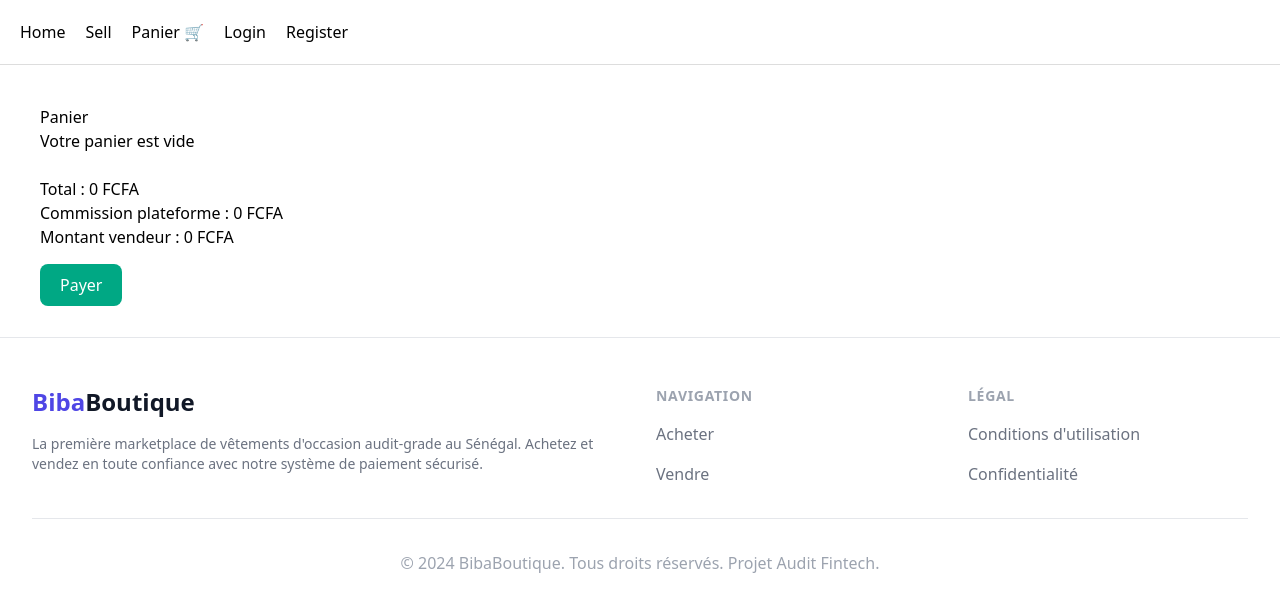
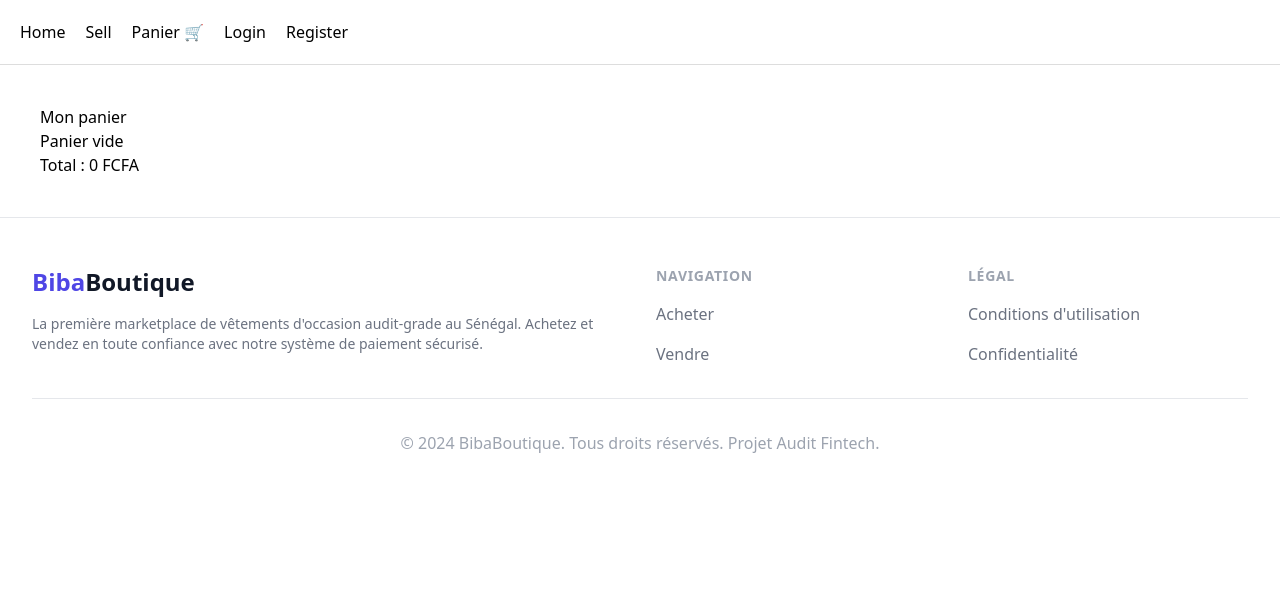
Before and after one commit to psakho922/vinted-web, a Next.js app: page /panier in a window 1280 px wide. Shown: the top 612 px of the page. Built offline with nearby package versions, Linux system fonts and the light colour scheme.

Commit message:
Update page.tsx

```diff
--- a/src/app/panier/page.tsx
+++ b/src/app/panier/page.tsx
@@ -1,7 +1,6 @@
 "use client";
 
 import { useEffect, useState } from "react";
-import Link from "next/link";
 
 export default function PanierPage() {
 
@@ -9,63 +8,57 @@ export default function PanierPage() {
 
   useEffect(() => {
 
-    const stored = JSON.parse(localStorage.getItem("cart") || "[]");
+    const savedCart = localStorage.getItem("cart");
 
-    setCart(stored);
+    if (savedCart) {
+      setCart(JSON.parse(savedCart));
+    }
 
   }, []);
 
-  const total = cart.reduce((sum, p) => sum + Number(p.price), 0);
+  const total = cart.reduce((sum, p) => sum + p.price, 0);
 
-  const commission = total * 0.1;
+  function removeItem(index:number){
 
-  const sellerAmount = total - commission;
+    const newCart = [...cart];
+
+    newCart.splice(index,1);
+
+    setCart(newCart);
+
+    localStorage.setItem("cart", JSON.stringify(newCart));
+
+  }
 
   return (
 
-    <div style={{ padding: 40 }}>
+    <div style={{padding:40}}>
 
-      <h1>Panier</h1>
+      <h1>Mon panier</h1>
 
-      {cart.length === 0 && <p>Votre panier est vide</p>}
+      {cart.length === 0 && <p>Panier vide</p>}
 
-      {cart.map((p, i) => (
+      {cart.map((product, index) => (
 
-        <div key={i} style={{ marginBottom: 20 }}>
+        <div key={index} style={{marginBottom:30}}>
 
-          <h3>{p.title}</h3>
+          <img src={product.image} width="200"/>
 
-          <p>{p.price} FCFA</p>
+          <h3>{product.title}</h3>
+
+          <p>{product.price} FCFA</p>
+
+          <button onClick={()=>removeItem(index)}>
+            Supprimer
+          </button>
 
         </div>
 
       ))}
 
-      <br />
-
       <h2>Total : {total} FCFA</h2>
-
-      <h3>Commission plateforme : {commission} FCFA</h3>
-
-      <h3>Montant vendeur : {sellerAmount} FCFA</h3>
-
-      <br />
-
-      <Link
-        href="/acheter"
-        style={{
-          background: "#00a884",
-          color: "white",
-          padding: "10px 20px",
-          borderRadius: 8,
-          textDecoration: "none"
-        }}
-      >
-        Payer
-      </Link>
 
     </div>
 
   );
-
 }
```
